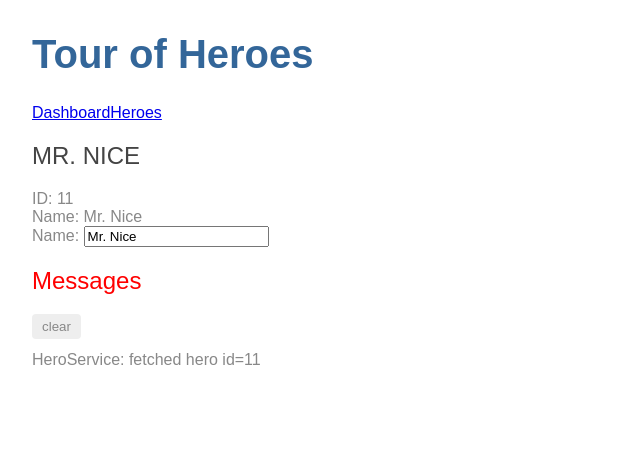
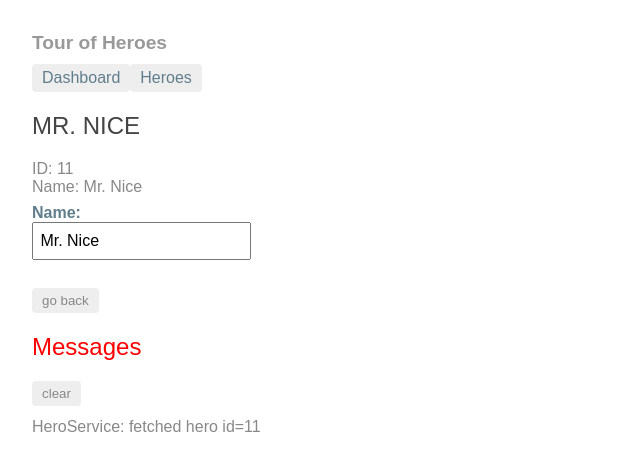
Before and after one commit to daveftech/ngTourOfHeroes, an Angular app in the folder angular-tour-of-heroes/: page /detail/11 in a window 1280 px wide. Shown: the top 470 px of the page, without its empty margins (0-640 px from the left). Built offline with nearby package versions, Linux system fonts and the light colour scheme.

Commit message:
Cleaned up CSS and added back button to Hero Details

```diff
--- a/angular-tour-of-heroes/src/app/app.component.css
+++ b/angular-tour-of-heroes/src/app/app.component.css
@@ -0,0 +1,29 @@
+/* AppComponent's private CSS styles */
+h1 {
+  font-size: 1.2em;
+  color: #999;
+  margin-bottom: 0;
+}
+h2 {
+  font-size: 2em;
+  margin-top: 0;
+  padding-top: 0;
+}
+nav a {
+  padding: 5px 10px;
+  text-decoration: none;
+  margin-top: 10px;
+  display: inline-block;
+  background-color: #eee;
+  border-radius: 4px;
+}
+nav a:visited, a:link {
+  color: #607d8b;
+}
+nav a:hover {
+  color: #039be5;
+  background-color: #cfd8dc;
+}
+nav a.active {
+  color: #039be5;
+}
--- a/angular-tour-of-heroes/src/app/hero-detail/hero-detail.component.css
+++ b/angular-tour-of-heroes/src/app/hero-detail/hero-detail.component.css
@@ -0,0 +1,31 @@
+/* HeroDetailComponent's private CSS styles */
+label {
+  display: inline-block;
+  width: 3em;
+  margin: .5em 0;
+  color: #607D8B;
+  font-weight: bold;
+}
+input {
+  height: 2em;
+  font-size: 1em;
+  padding-left: .4em;
+}
+button {
+  margin-top: 20px;
+  font-family: Arial;
+  background-color: #eee;
+  border: none;
+  padding: 5px 10px;
+  border-radius: 4px;
+  cursor: pointer;
+  cursor: hand;
+}
+button:hover {
+  background-color: #cfd8dc;
+}
+button:disabled {
+  background-color: #eee;
+  color: #ccc;
+  cursor: auto;
+}
--- a/angular-tour-of-heroes/src/app/hero-detail/hero-detail.component.html
+++ b/angular-tour-of-heroes/src/app/hero-detail/hero-detail.component.html
@@ -7,4 +7,5 @@
       <input [(ngModel)]="hero.name" placeholder="Name">
     </label>
   </div>
+  <button (click)="goBack()">go back</button>
 </div>
--- a/angular-tour-of-heroes/src/app/hero-detail/hero-detail.component.ts
+++ b/angular-tour-of-heroes/src/app/hero-detail/hero-detail.component.ts
@@ -26,4 +26,8 @@
       .subscribe(hero => this.hero = hero);
   }
 
+  goBack(): void {
+    this.location.back();
+  }
+
 }
--- a/angular-tour-of-heroes/src/app/heroes/heroes.component.css
+++ b/angular-tour-of-heroes/src/app/heroes/heroes.component.css
@@ -1,8 +1,4 @@
 /* HeroesComponent's private CSS styles */
-.selected {
-  background-color: #CFD8DC !important;
-  color: white;
-}
 .heroes {
   margin: 0 0 2em 0;
   list-style-type: none;
@@ -10,28 +6,33 @@
   width: 15em;
 }
 .heroes li {
+  position: relative;
   cursor: pointer;
-  position: relative;
-  left: 0;
   background-color: #EEE;
   margin: .5em;
   padding: .3em 0;
   height: 1.6em;
   border-radius: 4px;
 }
-.heroes li.selected:hover {
-  background-color: #BBD8DC !important;
-  color: white;
-}
+
 .heroes li:hover {
   color: #607D8B;
   background-color: #DDD;
   left: .1em;
 }
-.heroes .text {
+
+.heroes a {
+  color: #888;
+  text-decoration: none;
   position: relative;
-  top: -3px;
+  display: block;
+  width: 250px;
 }
+
+.heroes a:hover {
+  color:#607D8B;
+}
+
 .heroes .badge {
   display: inline-block;
   font-size: small;
@@ -43,6 +44,8 @@
   left: -1px;
   top: -4px;
   height: 1.8em;
+  min-width: 16px;
+  text-align: right;
   margin-right: .8em;
   border-radius: 4px 0 0 4px;
 }
```
